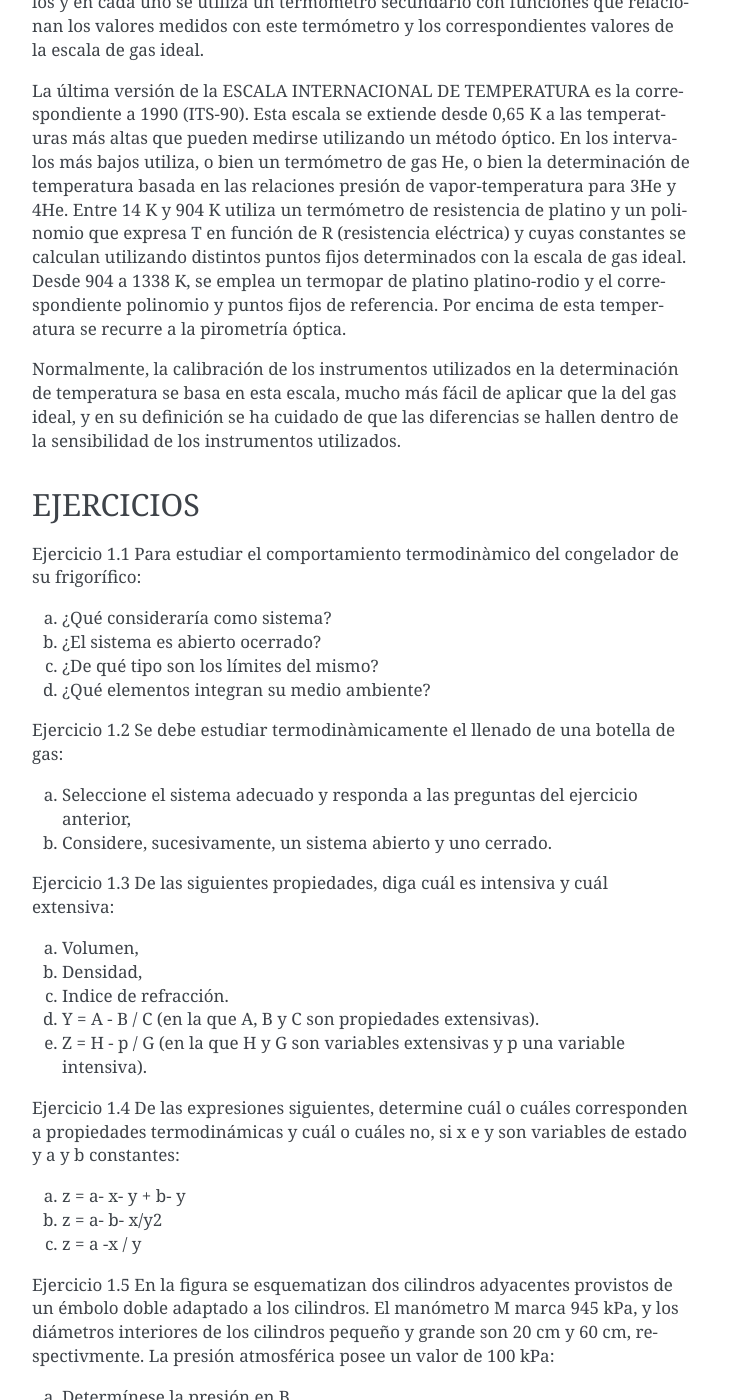
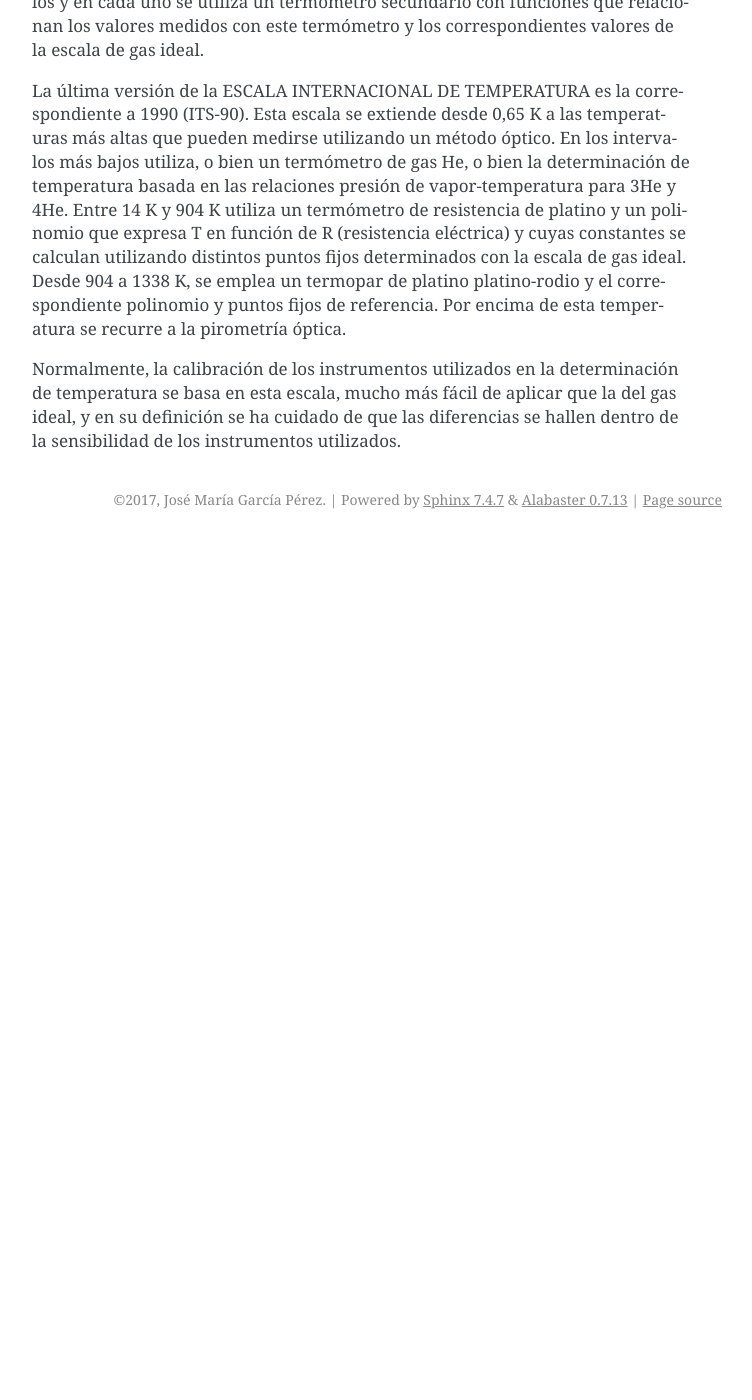
Before and after one commit to mantielero/termodinamica, a Sphinx documentation site: the page built from source/guion_introduccion.rst, in a window 1280 px wide and 1400 px high, scrolled down 29409 px. Shown: the whole window, without its empty margins (388-1140 px from the left). Built offline with Sphinx 7.4.7, drawn with Linux system fonts in a browser that asks for light colours; after the commit the page ends 29948 px from its top, so only the background shows below that; some of the changed text lies outside the part shown.

Commit message:
Quito ejercicios

```diff
--- a/source/guion_introduccion.rst
+++ b/source/guion_introduccion.rst
@@ -625,60 +625,3 @@ Para evitar la molestia que conlleva la utilización de la escala de gas ideal s
 La última versión de la ESCALA INTERNACIONAL DE TEMPERATURA es la correspondiente a 1990 (ITS-90). Esta escala se extiende desde 0,65 K a las temperaturas más altas que pueden medirse utilizando un método óptico. En los intervalos más bajos utiliza, o bien un termómetro de gas He, o bien la determinación de temperatura basada en las relaciones presión de vapor-temperatura para 3He y 4He. Entre 14 K y 904 K utiliza un termómetro de resistencia de platino y un polinomio que expresa T en función de R (resistencia eléctrica) y cuyas constantes se calculan utilizando distintos puntos fijos determinados con la escala de gas ideal. Desde 904 a 1338 K, se emplea un termopar de platino platino-rodio y el correspondiente polinomio y puntos fijos de referencia. Por encima de esta temperatura se recurre a la pirometría óptica.
 
 Normalmente, la calibración de los instrumentos utilizados en la determinación de temperatura se basa en esta escala, mucho más fácil de aplicar que la del gas ideal, y en su definición se ha cuidado de que las diferencias se hallen dentro de la sensibilidad de los instrumentos utilizados.
-
-
-EJERCICIOS
------------
-
-Ejercicio 1.1 Para estudiar el comportamiento termodinàmico del congelador de su frigorífico:
-
-a) ¿Qué consideraría como sistema?
-b) ¿El sistema es abierto ocerrado?
-c) ¿De qué tipo son los límites del mismo?
-d) ¿Qué elementos integran su medio ambiente?
-
-Ejercicio 1.2 Se debe estudiar termodinàmicamente el llenado de una botella de gas:
-
-a) Seleccione el sistema adecuado y responda a las preguntas del ejercicio anterior,
-b) Considere, sucesivamente, un sistema abierto y uno cerrado.
-
-Ejercicio 1.3 De las siguientes propiedades, diga cuál es intensiva y cuál extensiva:
-
-a) Volumen,
-b) Densidad,
-c) Indice de refracción.
-d) Y = A - B / C (en la que A, B y C son propiedades extensivas).
-e) Z = H - p / G (en la que H y G son variables extensivas y p una variable intensiva).
-
-Ejercicio 1.4 De las expresiones siguientes, determine cuál o cuáles corresponden a propiedades termodinámicas y cuál o cuáles no, si x e y son variables de estado y a y b constantes:
-
-a) z = a- x- y + b- y
-b) z = a- b- x/y2
-c) z = a -x / y
-
-Ejercicio 1.5 En la figura se esquematizan dos cilindros adyacentes provistos de un émbolo doble adaptado a los cilindros. El manómetro M marca 945 kPa, y los diámetros interiores de los cilindros pequeño y grande son 20 cm y 60 cm, respectivmente. La presión atmosférica posee un valor de 100 kPa:
-
-a) Determínese la presión en B.
-b) ¿Cuál será la posición de la columna de mercurio en el manómetro en U conectado en B?
-
-Nota: Cuando el manómetro en U está sin conectar, el mercurio alcanza 50 cm en cada
-rama.
-
-Ejercicio 1.6 En un sistema dado, tras un proceso,la presión se hace el doble de la inicial. Si al comienzo de dicho proceso la presión manométrica es 104 Pascal, ¿cuál sería la presión manométrica final? Coméntese la respuesta.
-
-Ejercicio 1.7 En un depósito de 40 m3 hay 60 kg de un determinado gas. Mediante un tabique que ajusta herméticamente, se divide el depósito en dos partes iguales. El gas contenido en una de las partes se introduce en otro depósito, comprimiéndolo, hasta ocupar 1 m3, mientras que el gas de la otra mitad se expande hasta llenar por completo el depósito inicial. Determínense las densidades finales del gas en ambos recintos.
-
-Ejercicio 1.8 ¿Cuál será la temperatura doble correspondiente a 25 °C?
-
-Ejercicio 1.9 A continuación se muestran las lecturas obtenidas con un termómetro de gas a volumen constante, correspondientes a la determinación de las temperaturas de dos sistemas A
-y b.
-
-Sistema A:
-
-Sistema B:
-p(mbar)	1.200	1.000	800	600	400	200
-p3(mbar)	634,4	552,5 459,7		357,1	245,4	125,8
-p (kPa)	60,0	50,0 40,0	30,0	20,0	10,0
-P3 (kPa)	39,5	34,2 28,4	21,9	14,9	7,57
-
-Determínense dichas temperaturas.
```
